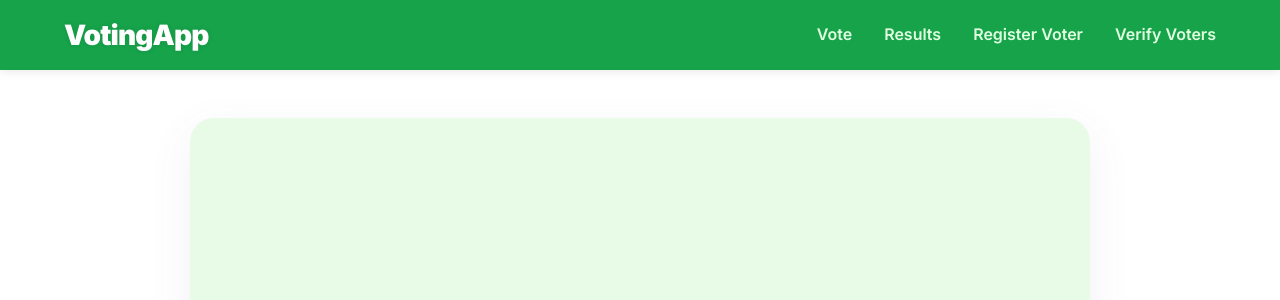
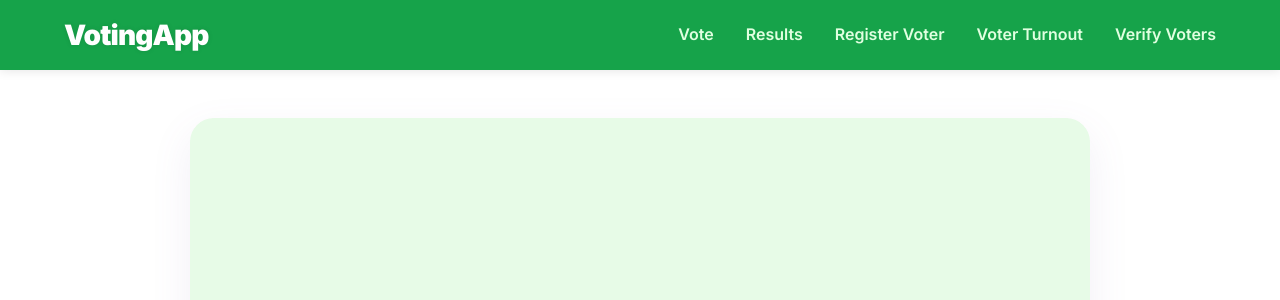
Before and after one commit to Kim-254-de/VotingSystem, a Django app: page /evoting/ in a window 1280 px wide. Shown: the top 300 px of the page. Run offline with Django 5.2, Linux system fonts and the light colour scheme; a user stored in the database is signed in; parts of the project's set-up code (start-up, migrations or seed data) failed here and were passed over.

Commit message:
Update views

```diff
--- a/Evoting/templates/index.html
+++ b/Evoting/templates/index.html
@@ -437,6 +437,7 @@
       <a href="{% url 'Evoting:select_faculty' %}">Vote</a>
       <a href="{% url 'Evoting:results' %}" tabindex="0">Results</a>
       <a href="{% url 'Evoting:register_voter' %}">Register Voter</a>
+      <a href="{% url 'Evoting:turnout' %}">Voter Turnout</a>
 
         <a href="{% url 'Evoting:voter_list' %}">Verify Voters</a>
       </nav>
```
